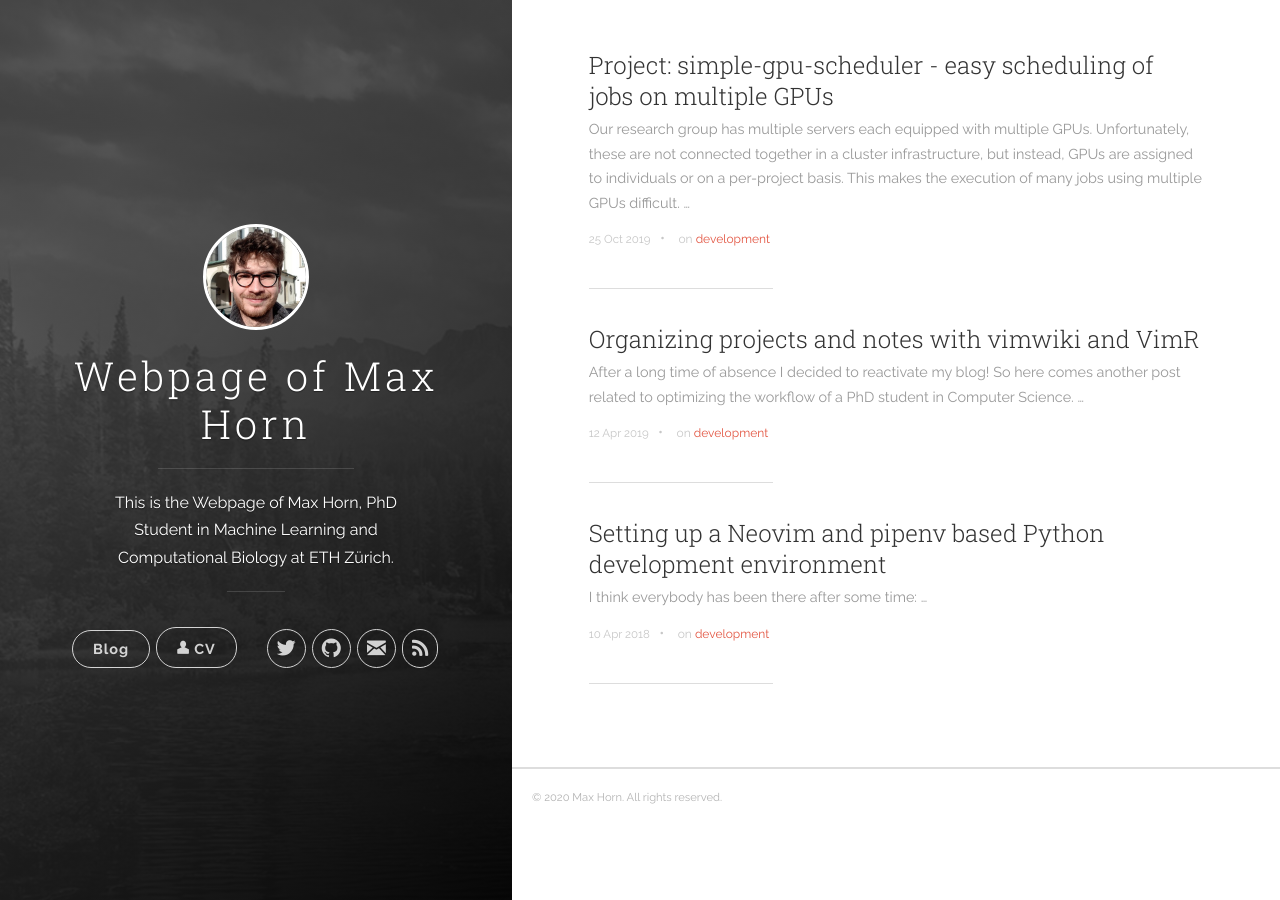
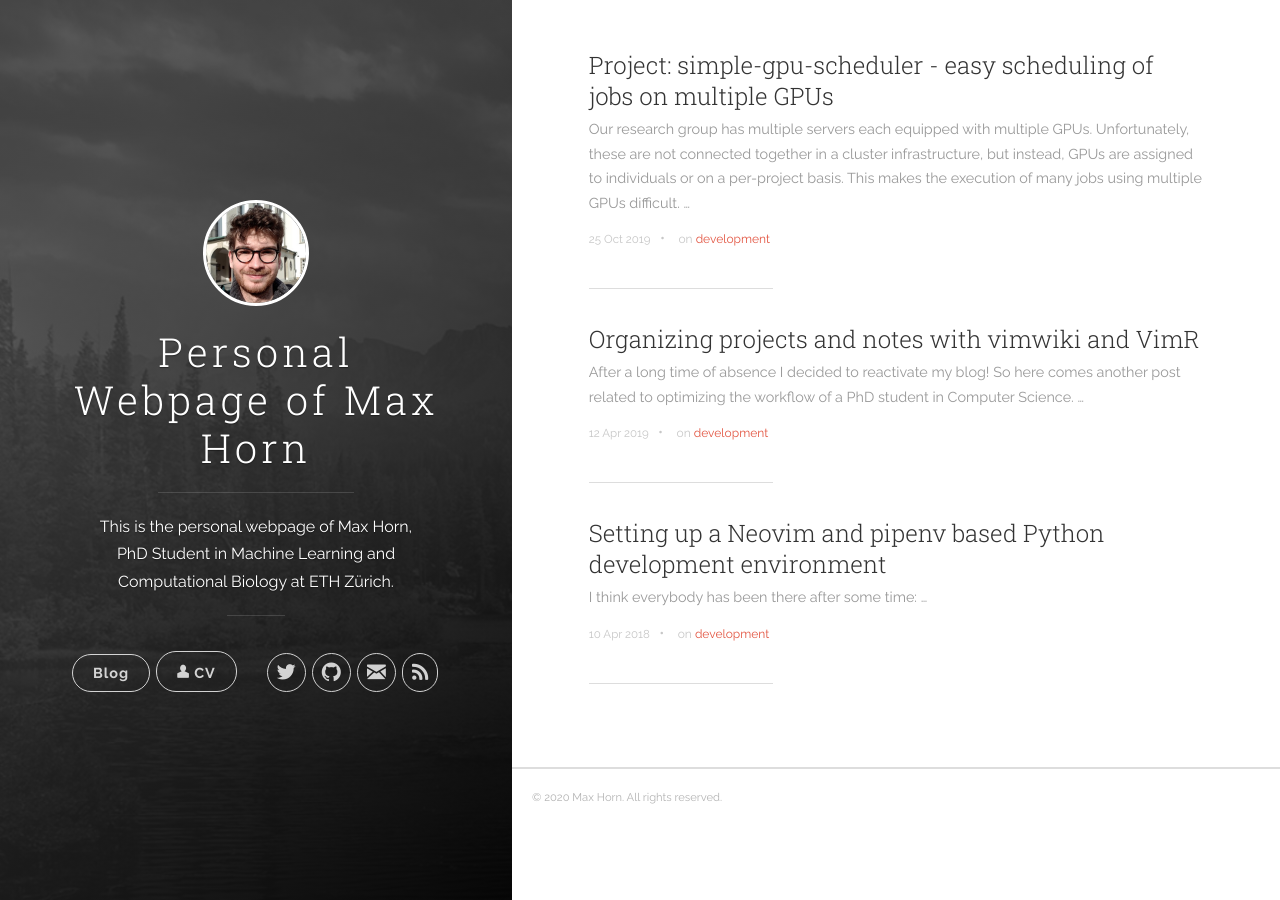
Before and after one commit to weatheredwatcher/weatheredwatcher.github.io, a Jekyll site: the page built from index.html, in a window 1280 px wide. Built offline with Jekyll 4.4.1, drawn with Linux system fonts in a browser that asks for light colours; the list of posts is cut into pages by our own code.

Commit message:
Remove lock and update config

```diff
--- a/_config.yml
+++ b/_config.yml
@@ -1,7 +1,7 @@
 # Site settings
-title: Webpage of Max Horn
+title: Personal Webpage of Max Horn
 description:
-    This is the Webpage of Max Horn, PhD Student in Machine Learning and Computational Biology at ETH Zürich.
+    This is the personal webpage of Max Horn, PhD Student in Machine Learning and Computational Biology at ETH Zürich.
 url: 'https://ExpectationMax.github.io'
 baseurl: ''
 # google_analytics: 'UA-XXXXXX-X'
```
Also changed, not shown: Gemfile.lock (deleted).
